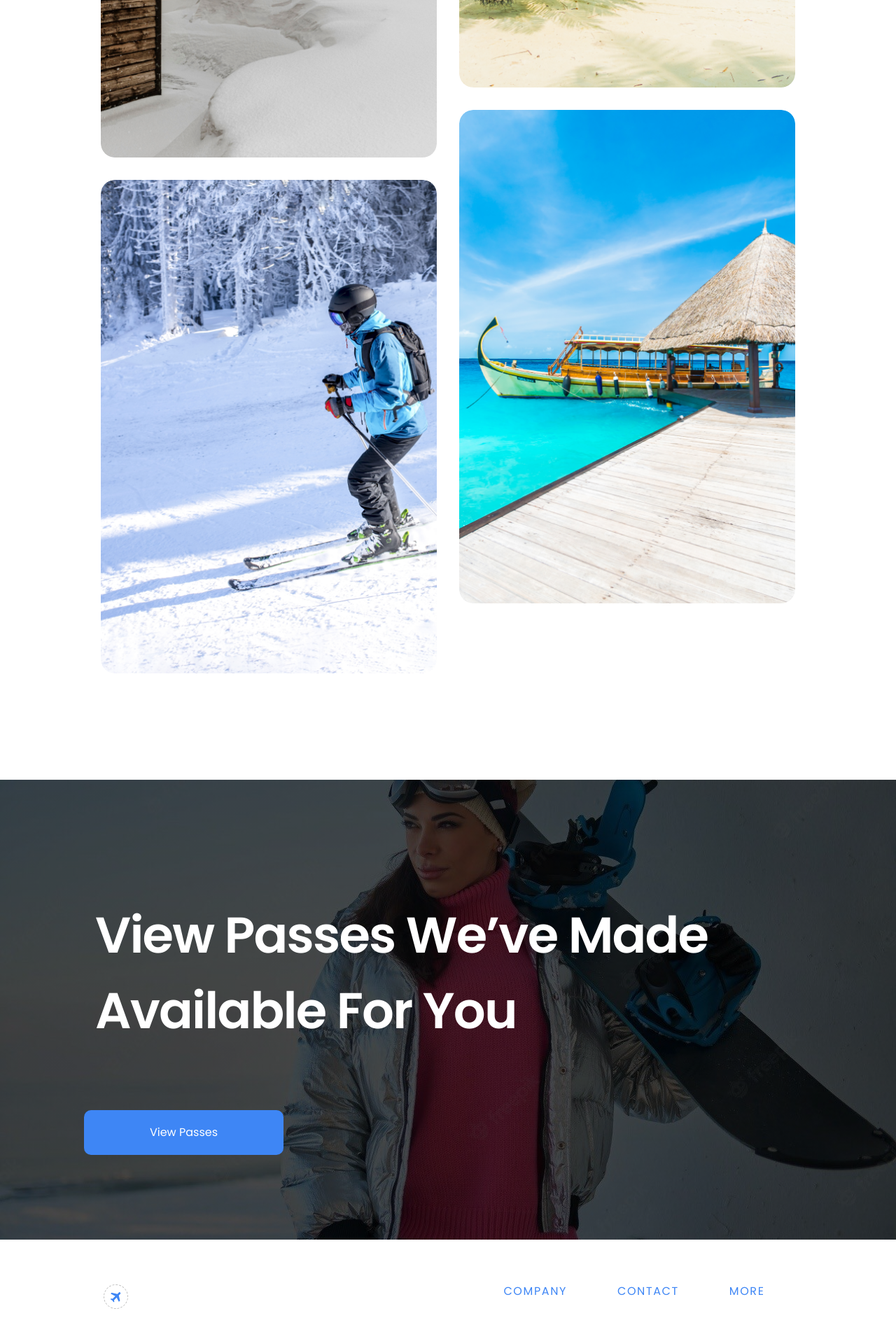
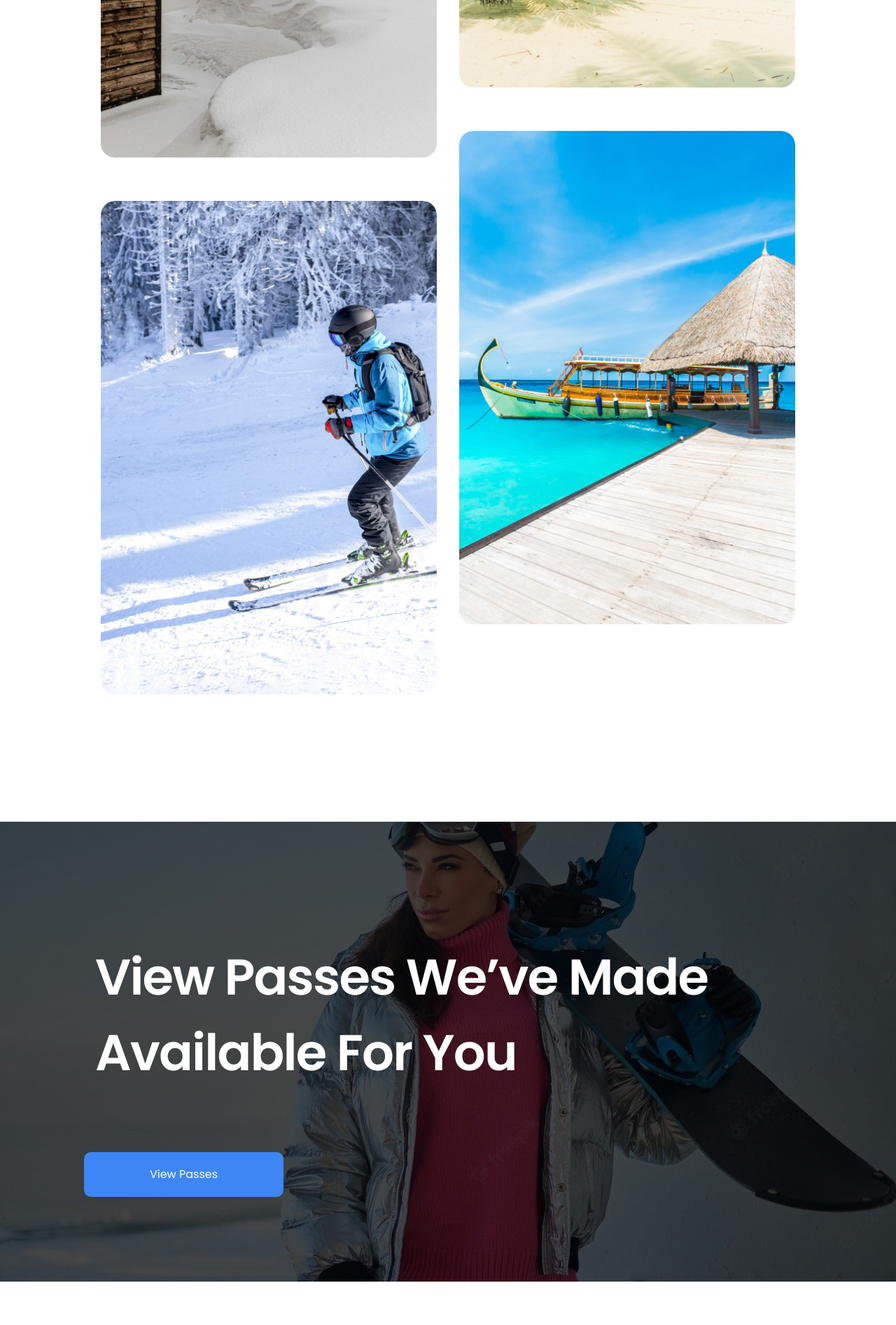
Before and after one commit to peterxavier01/arctic-travels, a React (Create React App) app: page / in a window 1280 px wide. Shown: the part 4038-5931 px from the top of the page at 70% size. Built offline with nearby package versions, Linux system fonts and the light colour scheme.

Commit message:
update header.jsx

```diff
--- a/src/components/Header.jsx
+++ b/src/components/Header.jsx
@@ -15,7 +15,7 @@ const headerVariants = {
     scale: 1,
     transition: {
       type: "tween",
-      delay: 0.5,
+      delay: 1.5,
       duration: 0.5,
     },
   },
@@ -33,7 +33,7 @@ const Header = () => {
           whileInView="visible"
           viewport={{ once: true }}
         >
-          <h1 className="capitalize font-bold text-[32px] md:text-[56px] tracking-tight text-white md:leading-[72.8px]">
+          <h1 className="capitalize font-bold text-[42px] md:text-[56px] tracking-tight text-white md:leading-[72.8px]">
             Plan the perfect winter trip
           </h1>
           <p className="font-normal text-14 md:text-[22px] md:mt-7 mt-2 md:leading-[34px] lg:px-[86px] xl:px-[136px] text-white w-2/4">
--- a/src/components/Passes.jsx
+++ b/src/components/Passes.jsx
@@ -19,7 +19,7 @@ const passesVariants = {
 
 const Passes = () => {
   return (
-    <div className="bg-passes pl-7 md:pl-[120px] pt-[76px] md:pt-[152px]">
+    <div className="bg-passes pl-7 md:pl-[120px] pt-[76px] md:pt-[152px] overflow-hidden">
       <motion.div
         variants={passesVariants}
         initial="hidden"
--- a/src/components/Resorts.jsx
+++ b/src/components/Resorts.jsx
@@ -18,7 +18,7 @@ const resortVariants = {
 
 const Resorts = () => {
   return (
-    <div className="mb-[124px] md:mb-[136px] px-4">
+    <div className="mb-[124px] md:mb-[136px] px-4 overflow-hidden">
       <h2 className="text-[28px] md:text-5xl font-semibold leading-8 md:leading-[65px] mt-[100px] md:ml-4 xl:ml-[120px] mb-4 md:mb-[72px] w-[302px] md:w-[570px] p-4 md:p-0">
         The best resorts to chill and relax
       </h2>
@@ -26,7 +26,7 @@ const Resorts = () => {
         {resorts.map((resort) => (
           <div
             key={resort.id}
-            className="resort relative overflow-hidden max-h-screen rounded-[20px] pb-20 md:pb-[65px] lg:pb-0"
+            className="resort relative overflow-hidden max-h-screen rounded-[20px] pb-20 md:pb-[65px] lg:pb-[30px]"
           >
             <img src={resort.src} alt={resort.title} className="w-full block" />
             <motion.div
```
